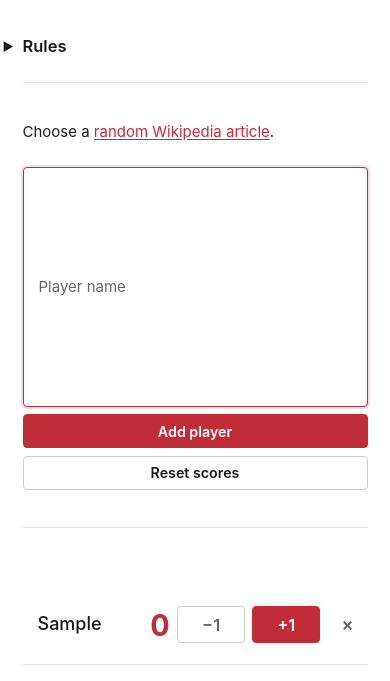
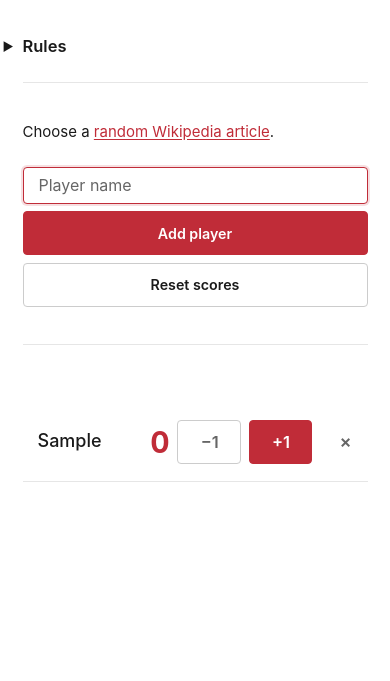
Before and after one commit to jRimbault/citation_needed, a website built with Vite: page index.html in a window 390 px wide. Both pictures are taken after typing "Sample" into the empty fields and a click on the button "Add player". Shown: the part 75-756 px from the top of the page. Built offline with nearby package versions, Linux system fonts and the light colour scheme.

Commit message:
fix(mobile): make a phone a first-class game host
The game assumes a laptop driver; on a narrow screen the desktop flex layout
broke down.

- input no longer balloons: flex-basis became a height in the stacked column
  form, so pin it to content and hold text at 16px to avoid iOS focus zoom
- scope full-width to form buttons only, not the per-row score controls that
  were being squeezed
- 44px minimum tap targets for +1/-1/remove
- separate remove from +1 to reduce fat-finger removals

```diff
--- a/src/style.css
+++ b/src/style.css
@@ -290,7 +290,9 @@ button:focus-visible {
   font-size: 0.95rem;
 }
 
-/* Responsive: stack the form, keep the scoreboard rows readable. */
+/* Responsive: the game predates phones-as-hosts, so treat a thumb on a narrow
+ * screen as a first-class driver - stacked form, full-width form buttons, and
+ * generous tap targets. */
 @media (max-width: 600px) {
   :root {
     font-size: 15px;
@@ -304,11 +306,37 @@ button:focus-visible {
     flex-direction: column;
   }
 
-  button {
+  /* In a column form the flex-basis becomes a *height*: pin the input to its
+   * content so it does not balloon into a giant box. 16px text keeps iOS
+   * Safari from auto-zooming when the field is focused. */
+  input[type="text"] {
+    flex: 0 0 auto;
     width: 100%;
+    font-size: 16px;
+  }
+
+  /* Only the form's controls go full width - not the per-row score buttons. */
+  form button {
+    width: 100%;
+    min-height: 44px;
   }
 
   .player-item {
     gap: var(--spacing-sm);
   }
+
+  /* Thumb-sized award controls. */
+  .score-button,
+  .score-button-minus {
+    min-width: 52px;
+    min-height: 44px;
+  }
+
+  /* Give remove real breathing room from +1 so it is not fat-fingered mid-game,
+   * and make its own hit area thumb-sized. */
+  .remove-button {
+    min-width: 44px;
+    min-height: 44px;
+    margin-left: var(--spacing-xs);
+  }
 }
```
